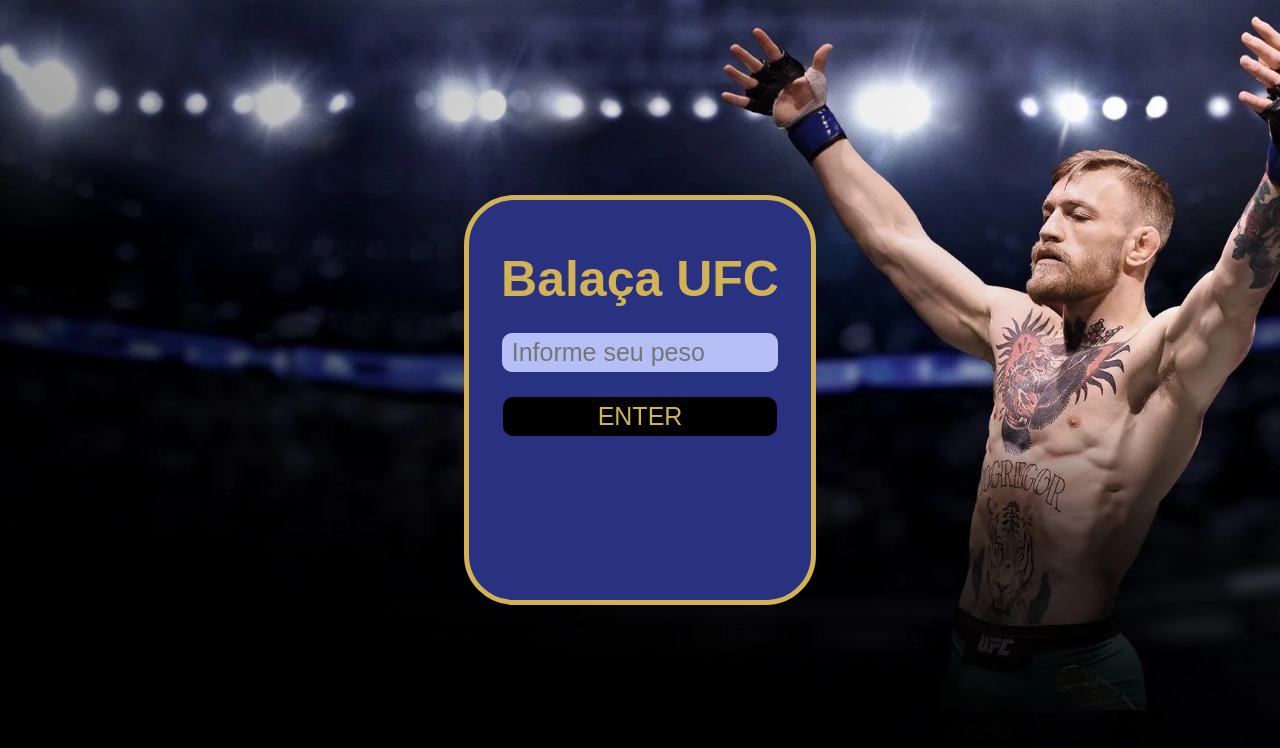
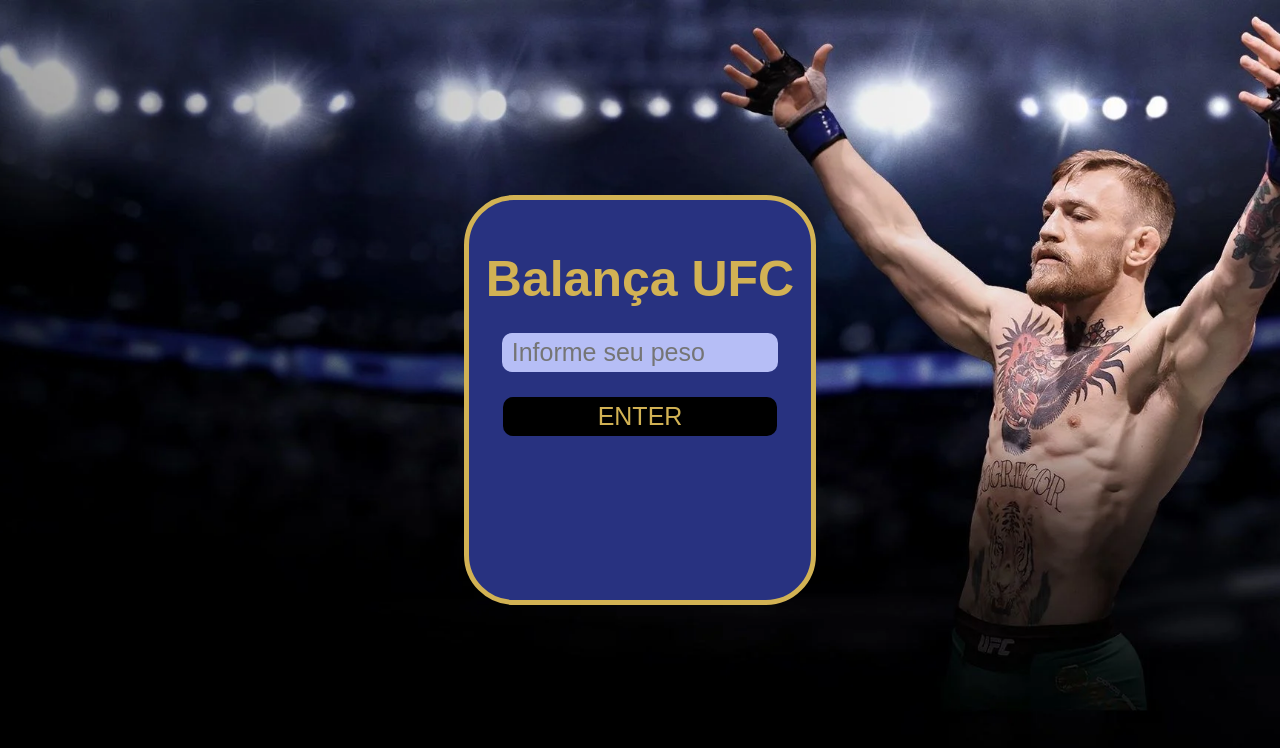
Before and after one commit to matheusf1044/balanca-ufc, a plain HTML site: page index.html in a window 1280 px wide. Drawn offline with Linux system fonts and the light colour scheme.

Commit message:
Concerta erro ortografico

```diff
--- a/index.html
+++ b/index.html
@@ -12,7 +12,7 @@
 <body>
 
     <div class="calculadora">
-        <h1>Balaça UFC</h1>
+        <h1>Balança UFC</h1>
 
         <input class="peso" type="number" placeholder="Informe seu peso">
 
```
